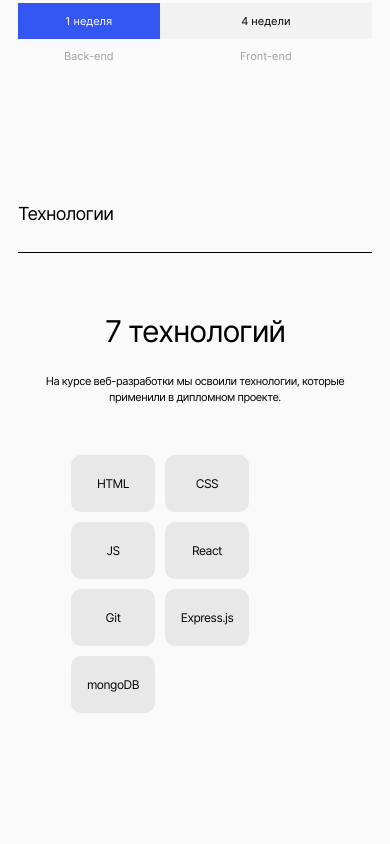
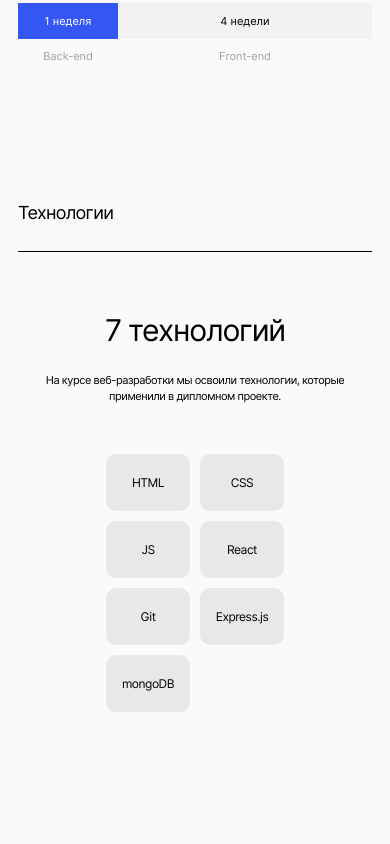
Before and after one commit to OrtiesPN/movies-explorer-frontend_OLD, a React app in the folder movies-explorer/: page / in a window 390 px wide. Shown: the part 1220-2064 px from the top of the page. Built offline with nearby package versions, Linux system fonts and the light colour scheme.

Commit message:
dev/ feat: landing minor fixes

```diff
--- a/movies-explorer/src/components/AboutProject/AboutProject.css
+++ b/movies-explorer/src/components/AboutProject/AboutProject.css
@@ -154,12 +154,8 @@
     }
 
     .project__timebar {
-        display: grid;
-        grid-template-columns: repeat(5, 1fr);
+        grid-template-columns: 100px 4fr ;
         grid-template-rows: 36px 24px;
-        grid-template-areas:
-        "week1 week1 week4 week4 week4"
-        "backend backend frontend frontend frontend";
     }
 
     .project_timecell_week1 {
--- a/movies-explorer/src/components/Portfolio/Portfolio.css
+++ b/movies-explorer/src/components/Portfolio/Portfolio.css
@@ -192,7 +192,7 @@
 
 @media screen and (max-width: 440px){
     .portfolio {
-        padding: 70px 14px;
+        padding: 71px 14px 70px;
     }
 
     .portfolio__title {
--- a/movies-explorer/src/components/Techs/Techs.css
+++ b/movies-explorer/src/components/Techs/Techs.css
@@ -40,7 +40,8 @@
     margin: 100px auto 0;
     padding: 0;
     list-style: none;
-    display: flex;
+    display: grid;
+    grid-template-columns: repeat(auto-fit, 90px);
     gap: 10px;
     justify-content: center;
 }
@@ -78,9 +79,7 @@
 
     .techs__technologies {
         margin-top: 83px;
-        padding: 0 10px;
-        justify-content: flex-start;
-        flex-wrap: wrap;
+        grid-template-columns: repeat(auto-fit, 84px);
     }
 
     .techs__item {
@@ -94,7 +93,7 @@
 
 @media screen and (max-width: 440px) {
     .techs {
-        padding: 70px 18px;
+        padding: 69px 18px 70px;
     }
 
     .techs__title {
@@ -120,6 +119,6 @@
 
     .techs__technologies {
         margin-top: 50px;
-        padding: 0 53px 0;
+        grid-template-columns: repeat(2, 84px);
     }
 }
```
